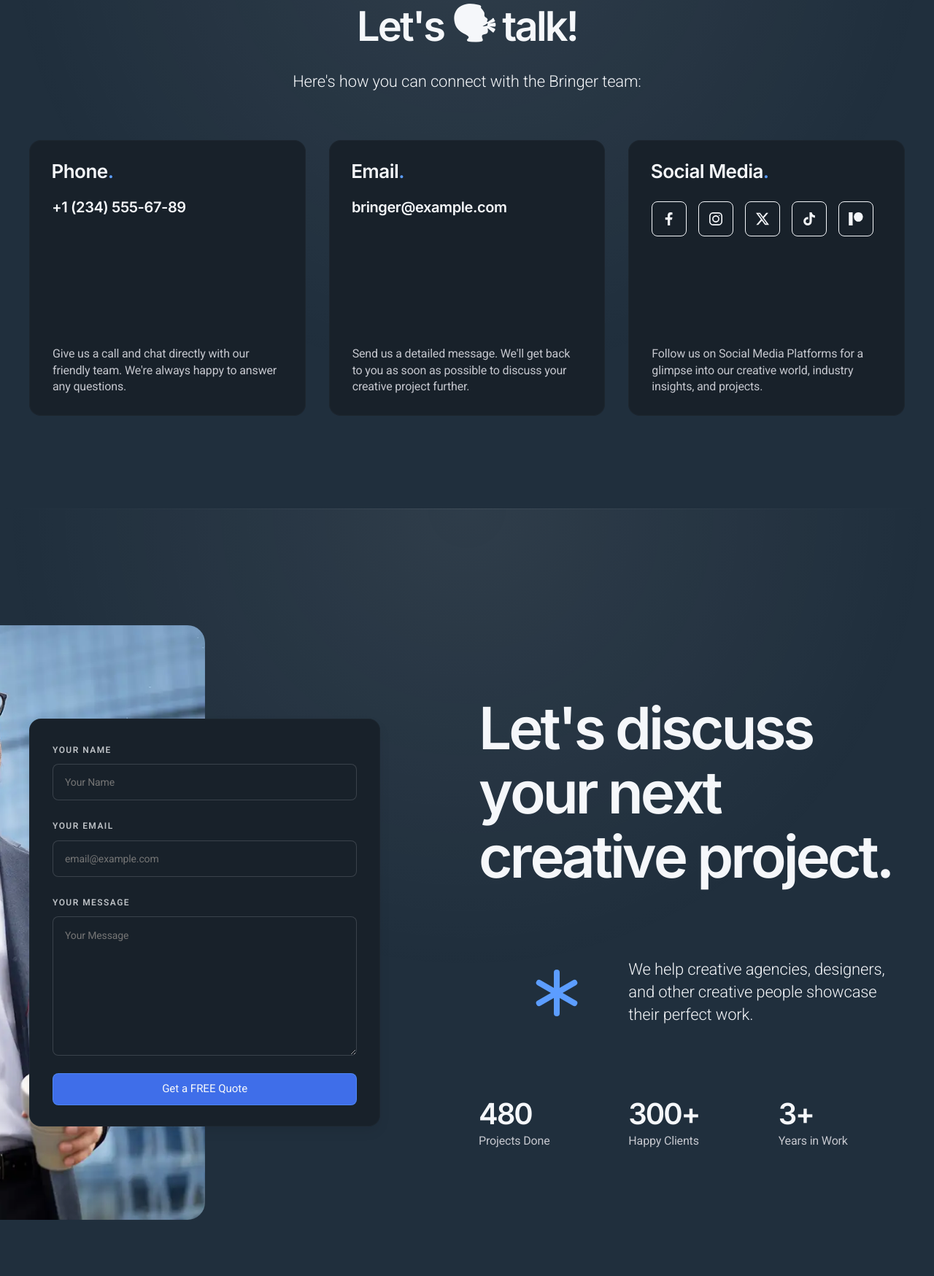
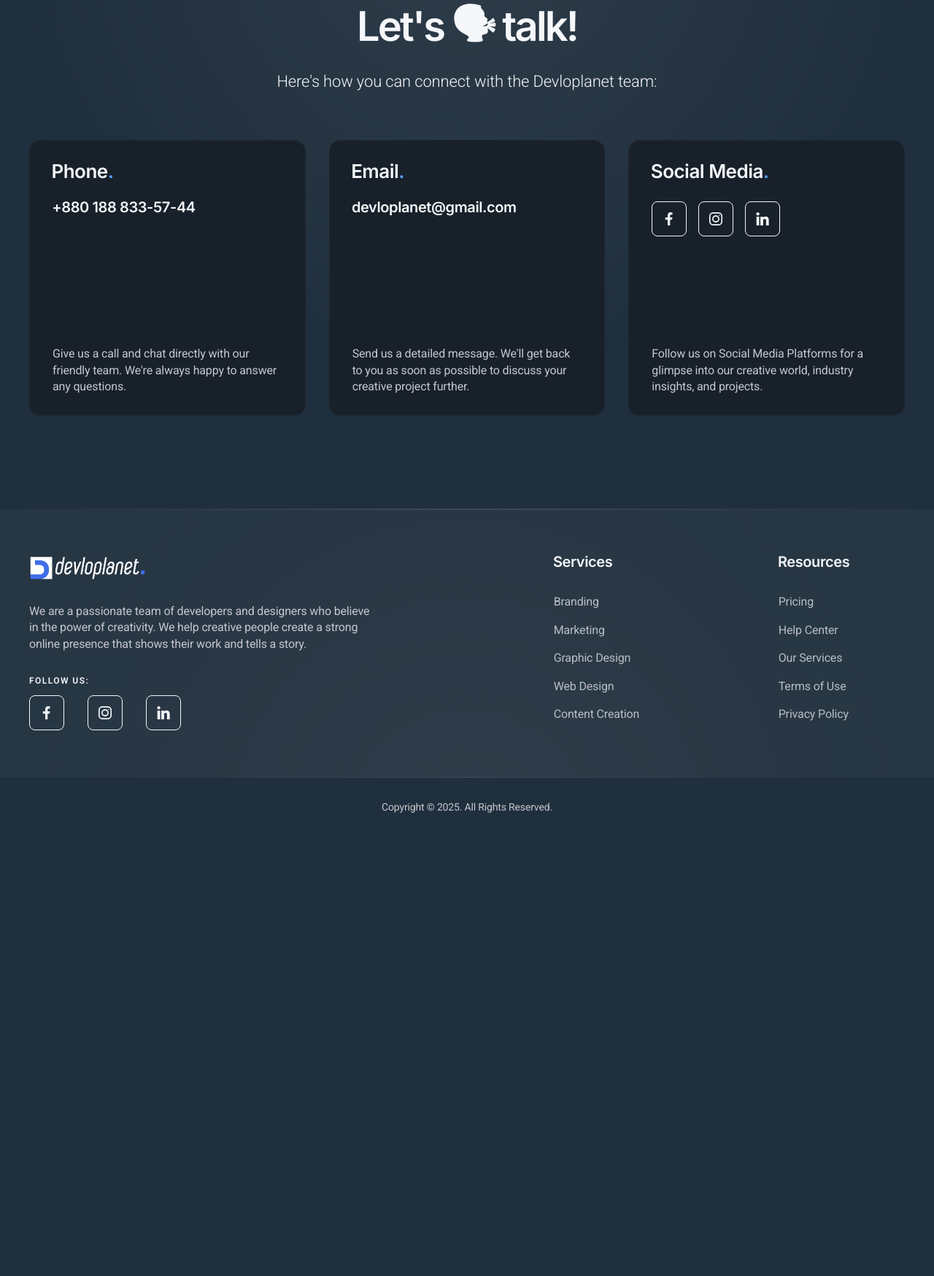
Before and after one commit to tajuddin1/devloplanet, a plain HTML site: page index.html in a window 1280 px wide. Shown: the part 6651-8400 px from the top of the page at 73% size. After the commit the page ends 7799 px from the top, so only its background shows below. Drawn offline with Linux system fonts and the light colour scheme.

Commit message:
Fix Contact Issues

```diff
--- a/index.html
+++ b/index.html
@@ -467,7 +467,7 @@
                     <div class="stg-col-8 stg-offset-2">
                         <div class="align-center">
                             <h2 data-appear="fade-up" data-unload="fade-up">Let's 🗣 talk!</h2>
-                            <p class="bringer-large-text" data-appear="fade-up" data-delay="100" data-unload="fade-up">Here's how you can connect with the Bringer team:</p>
+                            <p class="bringer-large-text" data-appear="fade-up" data-delay="100" data-unload="fade-up">Here's how you can connect with the Devloplanet team:</p>
                         </div>
                     </div>
                 </div>
@@ -476,10 +476,10 @@
                     <div class="stg-col-4 stg-tp-col-6 stg-tp-bottom-gap">
                         <!-- Phone -->
                         <div class="bringer-block stg-aspect-square stg-vertical-space-between">
-                            <a href="tel:+12345556789" class="bringer-grid-item-link"></a>
+                            <a href="tel:+8801888335744" class="bringer-grid-item-link"></a>
                             <div>
                                 <h5>Phone<span class="bringer-accent">.</span></h5>
-                                <h6>+1 (234) 555-67-89</h6>
+                                <h6>+880 188 833-57-44</h6>
                             </div>
                             <p>Give us a call and chat directly with our friendly team. We're always happy to answer any questions.</p>
                         </div>
@@ -487,10 +487,10 @@
                     <div class="stg-col-4 stg-tp-col-6 stg-tp-bottom-gap">
                         <!-- Email -->
                         <div class="bringer-block stg-aspect-square stg-vertical-space-between">
-                            <a href="mailto:bringer@example.com" class="bringer-grid-item-link"></a>
+                            <a href="mailto:devloplanet@gmail.com" class="bringer-grid-item-link"></a>
                             <div>
                                 <h5>Email<span class="bringer-accent">.</span></h5>
-                                <h6>bringer@example.com</h6>
+                                <h6>devloplanet@gmail.com</h6>
                             </div>
                             <p>Send us a detailed message. We'll get back to you as soon as possible to discuss your creative project further.</p>
                         </div>
@@ -502,92 +502,23 @@
                                 <h5>Social Media<span class="bringer-accent">.</span></h5>
                                 <ul class="bringer-socials-list stg-small-gap" data-stagger-appear="fade-up" data-stagger-delay="75">
                                     <li>
-                                        <a href="#" target="_blank" class="bringer-socials-facebook">
+                                        <a href="https://www.facebook.com/devloplanet" target="_blank" class="bringer-socials-facebook">
                                             <i></i>
                                         </a>
                                     </li>
                                     <li>
-                                        <a href="#" target="_blank" class="bringer-socials-instagram">
+                                        <a href="https://www.instagram.com/devloplanet" target="_blank" class="bringer-socials-instagram">
                                             <i></i>
                                         </a>
                                     </li>
                                     <li>
-                                        <a href="#" target="_blank" class="bringer-socials-x">
-                                            <i></i>
-                                        </a>
-                                    </li>
-                                    <li>
-                                        <a href="#" target="_blank" class="bringer-socials-tiktok">
-                                            <i></i>
-                                        </a>
-                                    </li>
-                                    <li>
-                                        <a href="#" target="_blank" class="bringer-socials-patreon">
+                                        <a href="https://www.linkedin.com/company/devloplanet/" target="_blank" class="bringer-socials-linkedin">
                                             <i></i>
                                         </a>
                                     </li>
                                 </ul>
                             </div>
                             <p>Follow us on Social Media Platforms for a glimpse into our creative world, industry insights, and projects.</p>
-                        </div>
-                    </div>
-                </div>
-            </section>
-            <!-- Section: CTA Form -->
-            <section id="cta-form" class="backlight-top is-fullwidth">
-                <div class="stg-row stg-valign-middle stg-cta-with-image stg-tp-column-reverse">
-                    <div class="stg-col-5" data-unload="fade-left">
-                        <div class="bringer-offset-image" data-bg-src="img/cta/contact-section-bg.webp" data-appear="fade-up" data-threshold="0.25"></div>
-                        <form action="mail.php" method="post" class="bringer-contact-form bringer-block" data-fill-error="Please, fill out the contact form." data-appear="fade-right" data-threshold="0.25">
-                            <div class="bringer-form-content">
-                                <!-- Field: Name -->
-                                <label for="name">Your Name</label>
-                                <input type="text" id="name" name="name" placeholder="Your Name" required>
-                                <!-- Field: Email -->
-                                <label for="email">Your Email</label>
-                                <input type="email" id="email" name="email" placeholder="email@example.com" required>
-                                <!-- Field: Message -->
-                                <label for="message">Your Message</label>
-                                <textarea id="message" name="message" placeholder="Your Message" required></textarea>
-                                <!-- Form Button -->
-                                <button type="submit" value="Send Message">Get a FREE Quote</button>
-                                <div class="bringer-contact-form__response"></div>
-                            </div>
-                            <span class="bringer-form-spinner"></span>
-                        </form>
-                    </div>
-                    <div class="stg-col-6 stg-offset-1" data-unload="fade-right">
-                        <div class="bringer-cta-form-content">
-                            <div class="bringer-cta-form-title" data-split-appear="fade-up" data-split-delay="100" data-split-by="line">
-                                Let's discuss your next creative project.
-                            </div>
-                            <div class="bringer-cta-text">
-                                <div class="stg-row stg-valign-middle">
-                                    <div class="stg-col-2 stg-offset-2 stg-tp-col-1 stg-tp-offset-3 stg-m-col-1 stg-m-offset-2" data-appear="fade-right">
-                                        <i class="bringer-cta-icon"></i>
-                                    </div>
-                                    <div class="stg-col-8 stg-tp-col-7 stg-m-col-8 stg-m-offset-1" data-appear="fade-left">
-                                        <p class="bringer-large-text">We help creative agencies, designers, and other creative people showcase their perfect work.</p>
-                                    </div>
-                                </div>
-                            </div>
-                            <div class="bringer-cta-counters bringer-grid-3cols bringer-m-grid-3cols" data-stagger-appear="fade-up" data-stagger-delay="100">
-                                <!-- Counter Item -->
-                                <div class="bringer-counter bringer-small-counter" data-delay="3000">
-                                    <div class="bringer-counter-number">480</div>
-                                    <div class="bringer-counter-label">Projects Done</div>
-                                </div><!-- .bringer-counter -->
-                                <!-- Counter Item -->
-                                <div class="bringer-counter bringer-small-counter" data-delay="3000">
-                                    <div class="bringer-counter-number" data-suffix="+">300</div>
-                                    <div class="bringer-counter-label">Happy Clients</div>
-                                </div><!-- .bringer-counter -->
-                                <!-- Counter Item -->
-                                <div class="bringer-counter bringer-small-counter" data-delay="3000">
-                                    <div class="bringer-counter-number" data-suffix="+">3</div>
-                                    <div class="bringer-counter-label">Years in Work</div>
-                                </div><!-- .bringer-counter -->
-                            </div>
                         </div>
                     </div>
                 </div>
@@ -619,17 +550,7 @@
                                         </a>
                                     </li>
                                     <li>
-                                        <a href="#" target="_blank" class="bringer-socials-x">
-                                            <i></i>
-                                        </a>
-                                    </li>
-                                    <li>
-                                        <a href="#" target="_blank" class="bringer-socials-tiktok">
-                                            <i></i>
-                                        </a>
-                                    </li>
-                                    <li>
-                                        <a href="https://www.facebook.com/devloplanet" target="_blank" class="bringer-socials-patreon">
+                                        <a href="https://www.linkedin.com/company/devloplanet/" target="_blank" class="bringer-socials-linkedin">
                                             <i></i>
                                         </a>
                                     </li>
```
